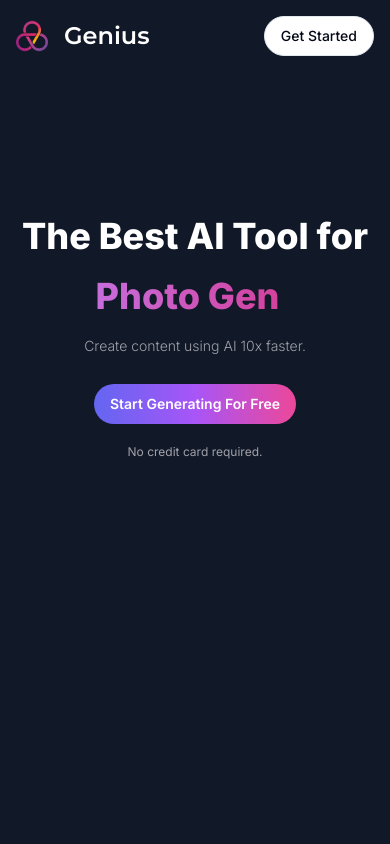
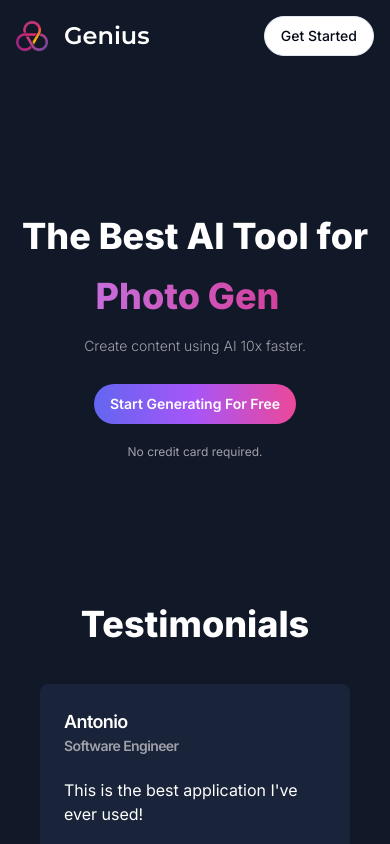
Before and after one commit to bviscosi/ai-saas, a Next.js app: page / in a window 390 px wide. Built offline with nearby package versions, Linux system fonts and the light colour scheme; no server answers.

Commit message:
landing page content (testimonials)

```diff
--- a/app/(landing)/page.tsx
+++ b/app/(landing)/page.tsx
@@ -1,13 +1,13 @@
 import { LandingNavbar } from '@/components/landing-navbar';
 import { LandingHero } from '@/components/landing-hero';
-// import { LandingContent } from '@/components/landing-content';
+import { LandingContent } from '@/components/landing-content';
 
 const LandingPage = () => {
 	return (
 		<div className='h-full '>
 			<LandingNavbar />
 			<LandingHero />
-			{/* <LandingContent /> */}
+			<LandingContent />
 		</div>
 	);
 };
--- /dev/null
+++ b/components/landing-content.tsx
@@ -0,0 +1,52 @@
+'use client';
+
+import { Card, CardContent, CardHeader, CardTitle } from '@/components//ui/card';
+
+const testimonials = [
+	{
+		name: 'Antonio',
+		avatar: 'A',
+		title: 'Software Engineer',
+		description: `This is the best application I've ever used!`,
+	},
+	{
+		name: 'Antonio',
+		avatar: 'A',
+		title: 'Software Engineer',
+		description: `This is the best application I've ever used!`,
+	},
+	{
+		name: 'Antonio',
+		avatar: 'A',
+		title: 'Software Engineer',
+		description: `This is the best application I've ever used!`,
+	},
+	{
+		name: 'Antonio',
+		avatar: 'A',
+		title: 'Software Engineer',
+		description: `This is the best application I've ever used!`,
+	},
+];
+export const LandingContent = () => {
+	return (
+		<div className='px-10 pb-20'>
+			<h2 className='text-center text-4xl text-white font-extrabold mb-10'>Testimonials</h2>
+			<div className='grid grid-cols-1 sm:grid-cols-2 md:grid-cols-3 lg:grid-cols-4 gap-4'>
+				{testimonials.map((item) => (
+					<Card key={item.description} className='bg-[#192339] border-none text-white'>
+						<CardHeader>
+							<CardTitle className='flex items-center gap-x-2'>
+								<div>
+									<p className='text-lg'>{item.name}</p>
+									<p className='text-zinc-400 text-sm'>{item.title}</p>
+								</div>
+							</CardTitle>
+							<CardContent className='pt-4 px-0'>{item.description}</CardContent>
+						</CardHeader>
+					</Card>
+				))}
+			</div>
+		</div>
+	);
+};
```
